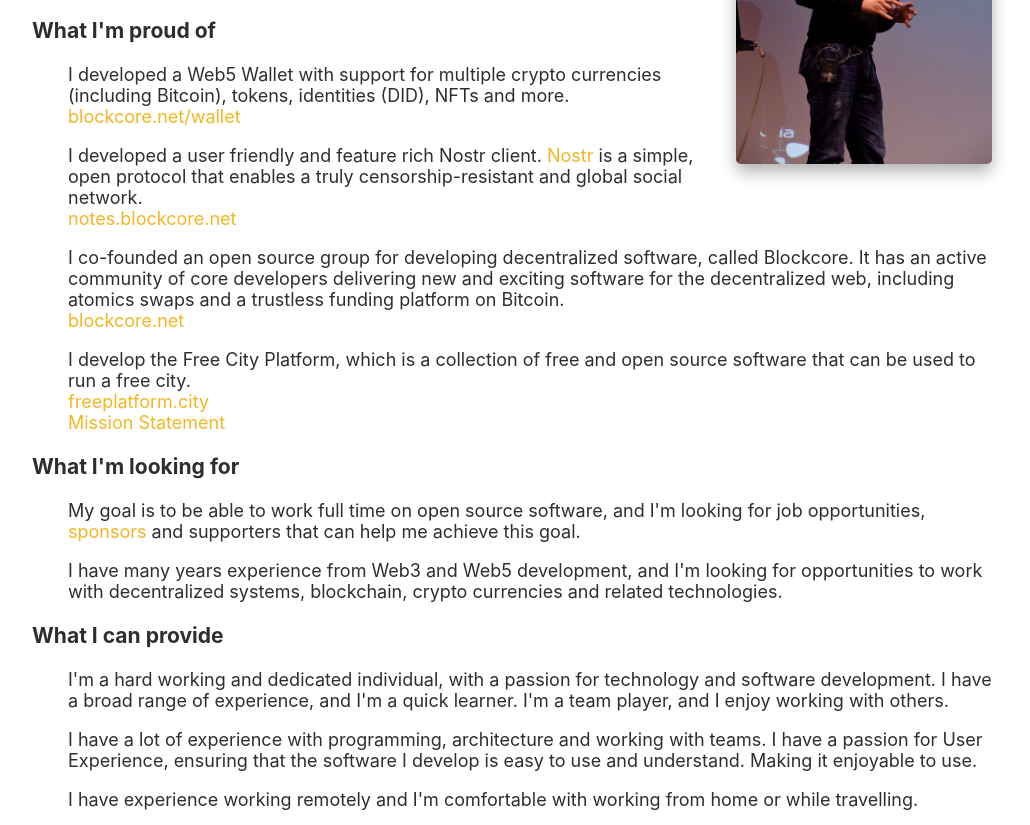
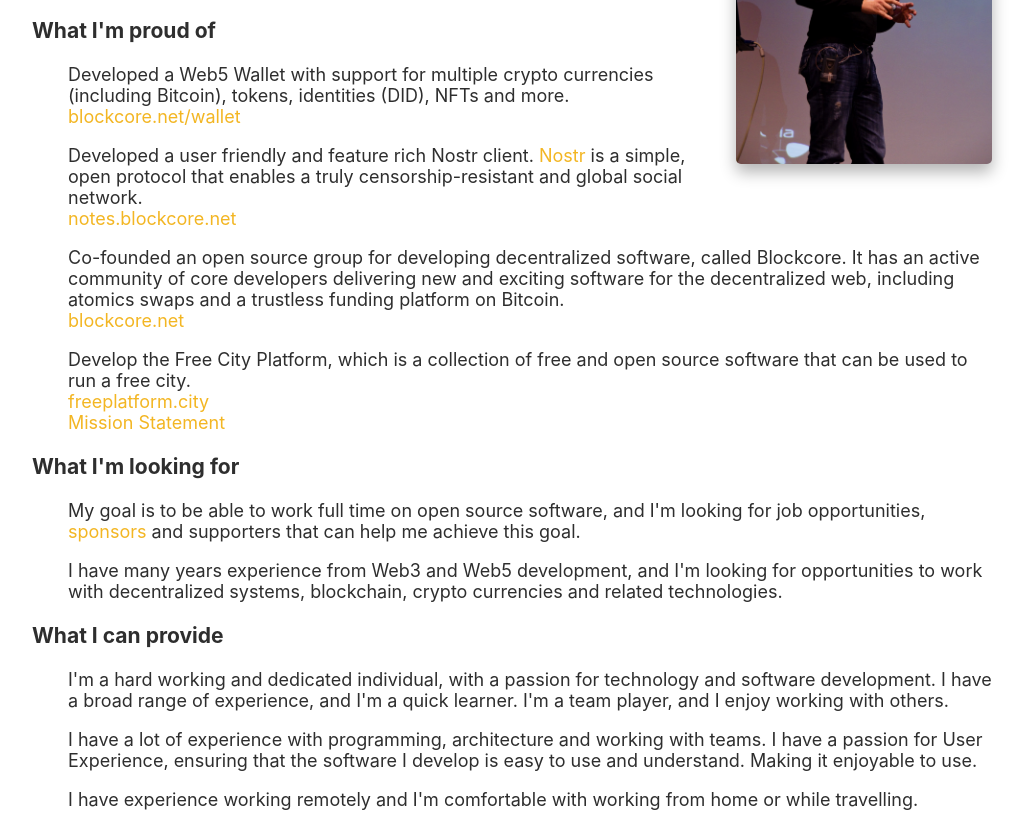
Before and after one commit to sondreb/sondreb.com, a plain HTML site: page index.html in a window 1280 px wide. Shown: the part 967-1792 px from the top of the page, without its empty margins (128-1158 px from the left). Drawn offline with nearby package versions, Linux system fonts and the light colour scheme.

Commit message:
deploy: f56fdad1a2e95f227201a333f9eb043f95b7f833

```diff
--- a/index.html
+++ b/index.html
@@ -49,20 +49,20 @@
 <p></p>
 <h3>What I'm proud of</h3>
 <p class="margin">
-I developed a Web5 Wallet with support for multiple crypto currencies (including Bitcoin), tokens, identities (DID), NFTs and more.<br>
+Developed a Web5 Wallet with support for multiple crypto currencies (including Bitcoin), tokens, identities (DID), NFTs and more.<br>
 <a href="https://www.blockcore.net/wallet">blockcore.net/wallet</a>
 </p>
 <p class="margin">
-I developed a user friendly and feature rich Nostr client. <a href="https://nostr.com/">Nostr</a> is a simple, open protocol that enables a truly censorship-resistant and global social network.<br>
+Developed a user friendly and feature rich Nostr client. <a href="https://nostr.com/">Nostr</a> is a simple, open protocol that enables a truly censorship-resistant and global social network.<br>
 <a href="https://notes.blockcore.net/">notes.blockcore.net</a>
 </p>
 <p class="margin">
-I co-founded an open source group for developing decentralized software, called Blockcore. It has an active community of core developers delivering new
+Co-founded an open source group for developing decentralized software, called Blockcore. It has an active community of core developers delivering new
 and exciting software for the decentralized web, including atomics swaps and a trustless funding platform on Bitcoin.<br>
 <a href="https://www.blockcore.net/">blockcore.net</a>
 </p>
 <p class="margin">
-I develop the Free City Platform, which is a collection of free and open source software that can be used to run a free city.<br>
+Develop the Free City Platform, which is a collection of free and open source software that can be used to run a free city.<br>
 <a href="https://freeplatform.city/">freeplatform.city</a><br>
 <a href="https://freeplatform.city/mission.html">Mission Statement</a>
 </p>
```
